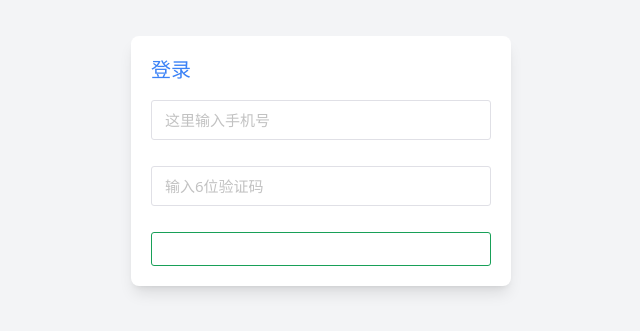
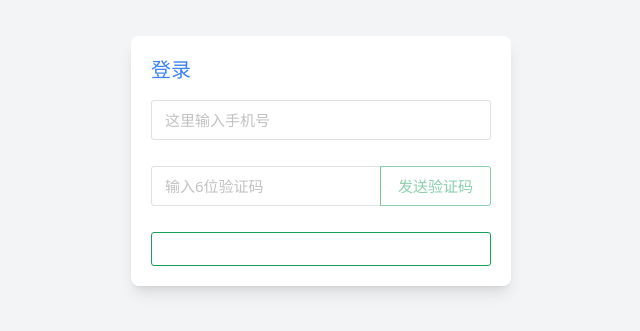
Before and after one commit to Pavlo1994/Vue3-Node, a Nuxt app: page /bindphone in a window 1280 px wide. Shown: the part 239-570 px from the top of the page, without its empty margins (319-959 px from the left). Built offline with nearby package versions, Linux system fonts and the light colour scheme.

Commit message:
feat:send code function finished

```diff
--- a/apis/user.js
+++ b/apis/user.js
@@ -6,8 +6,8 @@ export function useLoginApi(body) {
 }
 
 export function useGetinfoApi() {
-  return useHttpGet("getinfo", "/getinfo",{
-    $:true
+  return useHttpGet("getinfo", "/getinfo", {
+    $: true,
   });
 }
 //注册
@@ -19,5 +19,14 @@ export function useRegApi(body) {
 
 //用户退出
 export function useLogoutApi() {
-  return useHttpGet("logout", "/logout");
+  return useHttpPost("logout", "/logout");
 }
+
+//获取手机验证码
+export function useGetCaptchaApi(phone) {
+  return useHttpPost("GetCaptcha", "/get_captcha", {
+    body: {
+      phone,
+    },
+  });
+}
--- /dev/null
+++ b/components/SendCode.vue
@@ -0,0 +1,59 @@
+<!-- 验证码封装组件 -->
+<template>
+    <n-button type="primary" ghost :disabled="time > 0 || !phone" :loading="loading" @click="sendCode">
+        {{ text }}
+    </n-button>
+
+</template>
+<script setup>
+import {
+    NButton,
+    createDiscreteApi
+} from "naive-ui"
+
+const loading = ref(false)
+const props = defineProps(["phone"])
+
+const text = computed(() => {
+    if (loading.value) {
+        return `发送中...`
+    }
+    if (time.value > 0) {
+        return `${time.value} s`
+    }
+
+    return `发送验证码`
+
+})
+
+//设置初始验证码时间
+const time = ref(0)
+const timer = ref(null)
+
+//发送验证码
+const sendCode = async () => {
+    loading.value = true
+    let { data, error } = await useGetCaptchaApi(props.phone)
+    loading.value = false
+    if (error.value) {
+        return;
+    }
+
+    time.value = 60;
+    //预防报错
+    if (timer.value) {
+        clearInterval(timer.value)
+    }
+    timer.value = setInterval(() => {
+        time.value--
+        if (time.value <= 0) {
+            clearInterval(timer.value)
+        }
+    }, 1000)
+
+    // console.log(data);
+    const msg = data.value == "ok" ? "验证码发送成功" : `当前演示验证码为:${data.value}`
+    const { message } = createDiscreteApi(["message"])
+    message.success(msg)
+}
+</script>
--- a/composables/useHttp.js
+++ b/composables/useHttp.js
@@ -8,6 +8,7 @@ const fetchConfig = {
     },
 }
 
+//请求体封装
 function useGetFetchOptions(options = {}){
     options.baseURL = options.baseURL ?? fetchConfig.baseURL
     options.headers = options.headers ?? {
@@ -26,6 +27,7 @@ function useGetFetchOptions(options = {}){
     return options
 }
 
+//http请求封装
 export async function useHttp(key,url,options = {}){
     options = useGetFetchOptions(options)
     options.key = key
--- a/pages/bindphone.vue
+++ b/pages/bindphone.vue
@@ -1,10 +1,13 @@
 <template>
     <n-form class="w-[340px]" :ref="formRef" :model="form" :rules="rules" size="large">
         <n-form-item :show-label="false" path="phone">
-            <n-input v-model:value="form.phone" placeholder="这里输入手机号" />
+            <n-input v-model:value="form.phone" placeholder="这里输入手机号" clearable/>
         </n-form-item>
         <n-form-item :show-label="false" path="code">
-            <n-input v-model:value="form.code" placeholder="输入6位验证码" />
+            <n-input-group>
+                <n-input :style="{ width: '75%' }" v-model:value="form.code" placeholder="输入6位验证码" />
+                <SendCode :phone="form.phone"/>
+            </n-input-group>
         </n-form-item>
         <div>
             <n-button class="w-full" type="primary" @click="onSubmit" :loading="loading">
@@ -18,6 +21,7 @@
 import {
     NForm,
     NInput,
+    NInputGroup,
     NFormItem,
     NButton,
     NAlert,
--- a/pages/login.vue
+++ b/pages/login.vue
@@ -7,13 +7,13 @@
     </n-alert>
     <n-form class="w-[340px]" :ref="formRef" :model="form" :rules="rules" size="large">
         <n-form-item :show-label="false" path="username">
-            <n-input v-model:value="form.username" :placeholder="type === 'login' ? '用户名/手机/邮箱' : '用户名'" />
+            <n-input clearable v-model:value="form.username" :placeholder="type === 'login' ? '用户名/手机/邮箱' : '用户名'" />
         </n-form-item>
         <n-form-item :show-label="false" path="password">
-            <n-input v-model:value="form.password" placeholder="密码" type="password" />
+            <n-input clearable v-model:value="form.password" placeholder="密码" type="password" />
         </n-form-item>
         <n-form-item v-if="type != 'login'" :show-label="false" path="repassword">
-            <n-input v-model:value="form.repassword" placeholder="确认密码" type="password" />
+            <n-input clearable v-model:value="form.repassword" placeholder="确认密码" type="password" />
         </n-form-item>
         <div class="flex justify-between w-full mb-2">
             <n-button quaternary type="primary" size="tiny" @click="changeType">
```
